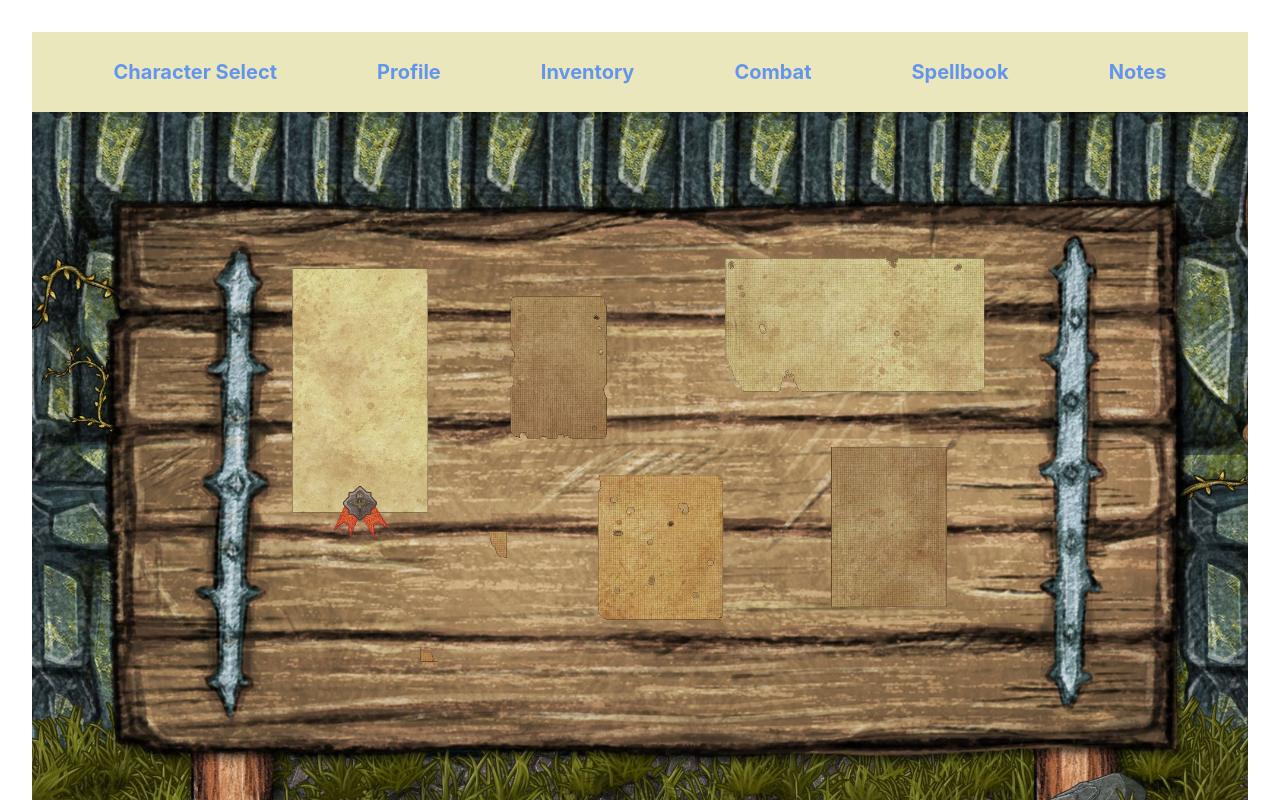
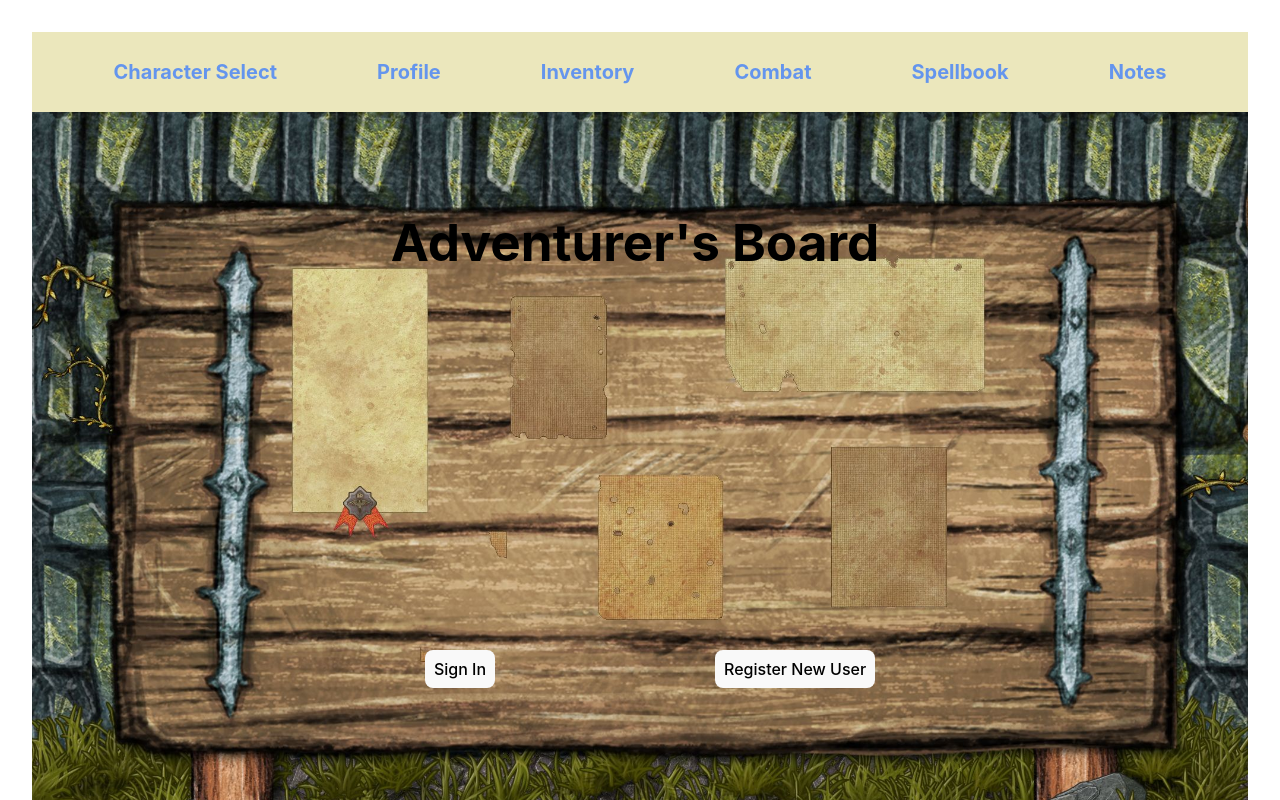
Before and after one commit to Dkobes/adventurers-board, a React (Vite) app in the folder adventurers-board/client/: page / in a window 1280 px wide. Shown: the top 800 px of the page. Built offline with nearby package versions, Linux system fonts and the light colour scheme.

Commit message:
Home CSS

```diff
--- a/adventurers-board/client/src/pages/Home/home.css
+++ b/adventurers-board/client/src/pages/Home/home.css
@@ -10,3 +10,30 @@
     width: 100%;
     height: auto;
 }
+
+.title {
+    position: relative;
+    bottom: 850px;
+    right: 5px;
+    color: black;
+}
+
+#username {
+    position: relative;
+}
+
+#password {
+    position: relative;
+}
+
+#sign-in-button {
+    position: relative;
+    bottom: 600px;
+    right: 95px;
+}
+
+#register-button {
+    position: relative;
+    bottom: 600px;
+    left:  115px;
+}
--- a/adventurers-board/client/src/pages/Home/home.jsx
+++ b/adventurers-board/client/src/pages/Home/home.jsx
@@ -51,7 +51,9 @@ const Home = () => {
     return (
         <div className="home">
             <img src={EmptyGuildBoard} alt="A board with empty pages on it" className="home-img"/>
+            <div className="title">
             <h1>Adventurer's Board</h1>
+            </div>
             {
                 Auth.loggedIn() ? (
                     // if already loggedin, do not show auth form
@@ -64,7 +66,7 @@ const Home = () => {
                 ) : (
                     // else show auth form
                     <div className="auth-form">
-                        <div className="form-group">
+                        <div className="form-group" id="username">
                             <label htmlFor="username">Username:</label>
                             <input
                                 type="text"
@@ -75,7 +77,7 @@ const Home = () => {
                             />
                         </div>
 
-                        <div className="form-group">
+                        <div className="form-group" id="password">
                             <label htmlFor="password">Password:</label>
                             <input
                                 type="password"
@@ -87,10 +89,10 @@ const Home = () => {
                         </div>
 
                         <div className="button-group">
-                            <button onClick={handleSignIn} className="sign-in-button">
+                            <button onClick={handleSignIn} className="sign-in-button" id="sign-in-button">
                                 Sign In
                             </button>
-                            <button onClick={handleRegister} className="register-button">
+                            <button onClick={handleRegister} className="register-button" id="register-button">
                                 Register New User
                             </button>
                         </div>
```
